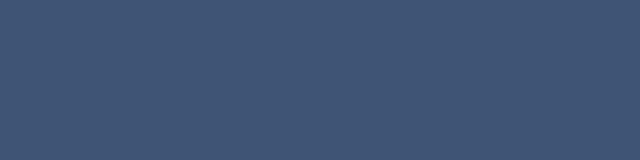
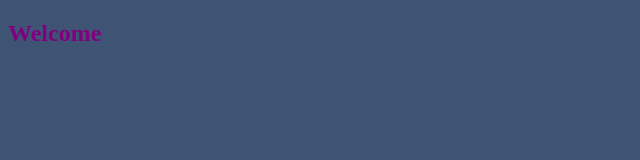
Before and after one commit to veraalex97/GulpStarter, a website: page app/index.html in a window 1280 px wide. Shown: the whole page, without its empty margins (0-640 px from the left). Drawn offline with Linux system fonts and the light colour scheme.

```diff
--- a/app/index.html
+++ b/app/index.html
@@ -5,6 +5,6 @@
     <link rel="stylesheet" href="css/styles.css">
   </head>
   <body>
-
+    <h2>Welcome</h2>
   </body>
 </html>
--- a/app/scss/styles.scss
+++ b/app/scss/styles.scss
@@ -1,5 +1,8 @@
 $primary-bg-color: rgb(63, 84, 117);
-
+//NESTINGGGGG
 body {
   background-color: $primary-bg-color;
+  h2 {
+    color: purple;
+  }
 }
```
Also changed, not shown: app/css/styles.css.
